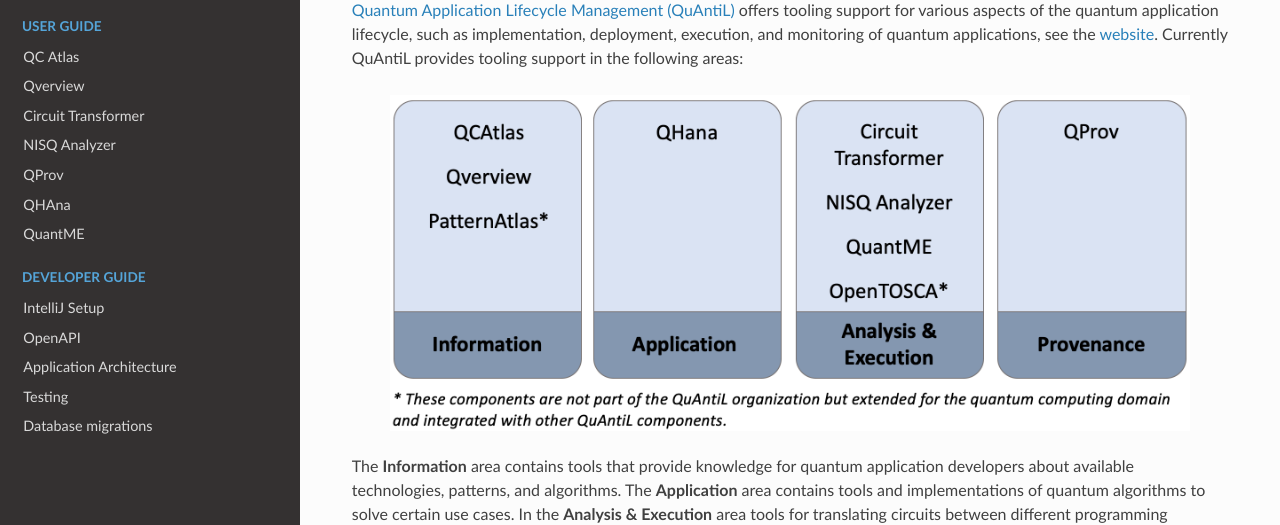
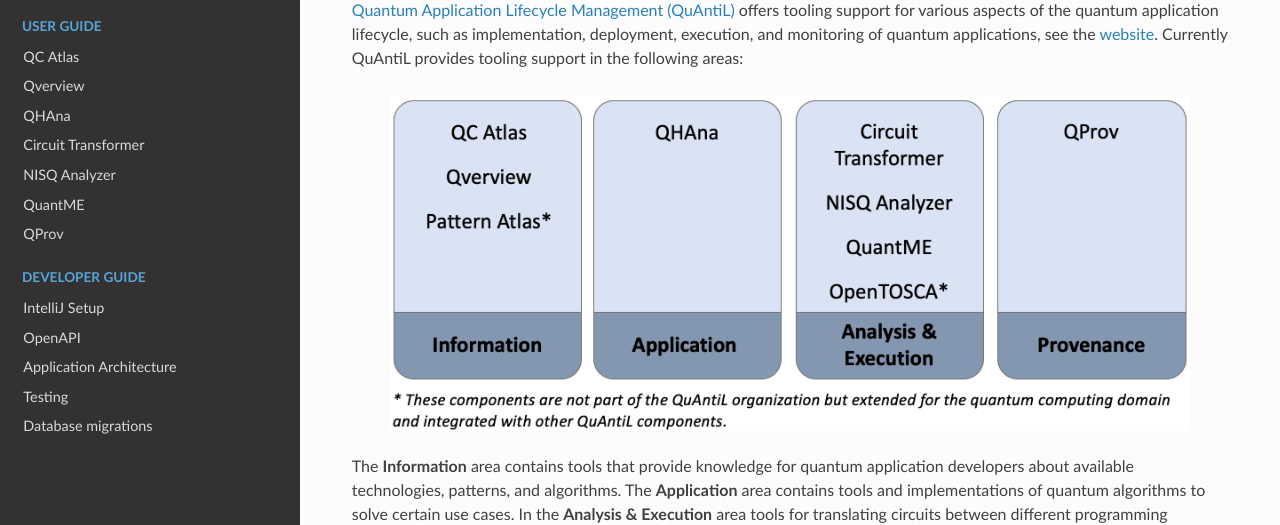
Before and after one commit to UST-QuAntiL/quantil-docs, an MkDocs documentation site: the page built from docs/index.md, in a window 1280 px wide. Shown: the part 335-860 px from the top of the page. Built offline with MkDocs 1.6.1, drawn with Linux system fonts in a browser that asks for light colours; nearby versions of some CDN libraries; part of the change alters nothing that is shown.

```diff
--- a/mkdocs.yml
+++ b/mkdocs.yml
@@ -7,11 +7,11 @@ nav:
     - User Guide:
         - 'QC Atlas': 'user-guide/qc-atlas.md'
         - 'Qverview': 'user-guide/qverview.md'
+        - 'QHAna': 'user-guide/qhana.md'
         - 'Circuit Transformer': 'user-guide/circuit-transformer.md'
         - 'NISQ Analyzer': 'user-guide/nisq-analyzer.md'
+        - 'QuantME': 'user-guide/quantme.md'
         - 'QProv': 'user-guide/qprov.md'
-        - 'QHAna': 'user-guide/qhana.md'
-        - 'QuantME': 'user-guide/quantme.md'
     - Developer Guide:
         - 'IntelliJ Setup': 'developer-guide/intellij.md'
         - 'OpenAPI': 'developer-guide/openapi.md'
```
Also changed, not shown: docs/images/overview-quantil.png, 1 other file.
